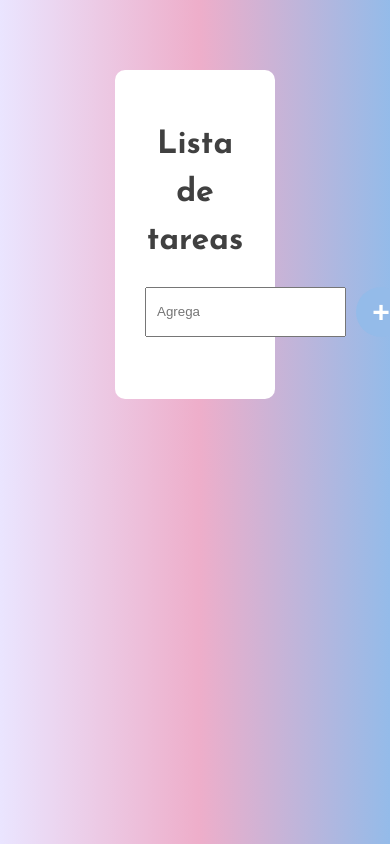
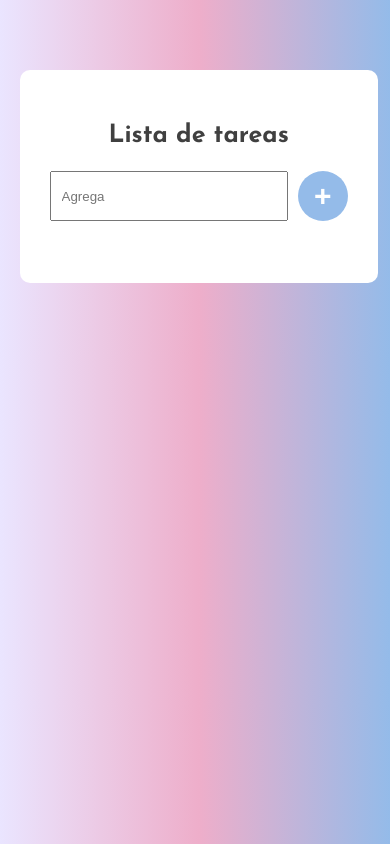
Before and after one commit to elvigfer/todolist, a plain HTML site: page index.html in a window 390 px wide. Drawn offline with Linux system fonts and the light colour scheme.

Commit message:
responsive

```diff
--- a/styles.css
+++ b/styles.css
@@ -1,6 +1,6 @@
 @import url('https://fonts.googleapis.com/css2?family=Josefin+Sans:wght@700&display=swap');
 body {
-    margin: 70px;
+    margin: 70px 50px;
     padding: 0;
     font-size: 16px;
     font-family: Arial, Helvetica, sans-serif;
@@ -84,3 +84,22 @@ background: linear-gradient(90deg, #eae5ff 0%, rgba(238,174,202,1) 51%, rgba(148
     line-height: 50px;
     text-align: center;
   }
+
+  /*responsive para dispositivos más pequeños*/
+  @media screen and (max-width: 768px) {
+    .container{
+      width: 70%;
+    }
+  }
+
+  @media screen and (max-width: 481px){
+    body{
+      margin: 70px 5%;
+    }
+    .container{
+      width: 85%;
+    }
+    h1{
+      font-size: 25px;
+    }
+  }
```
